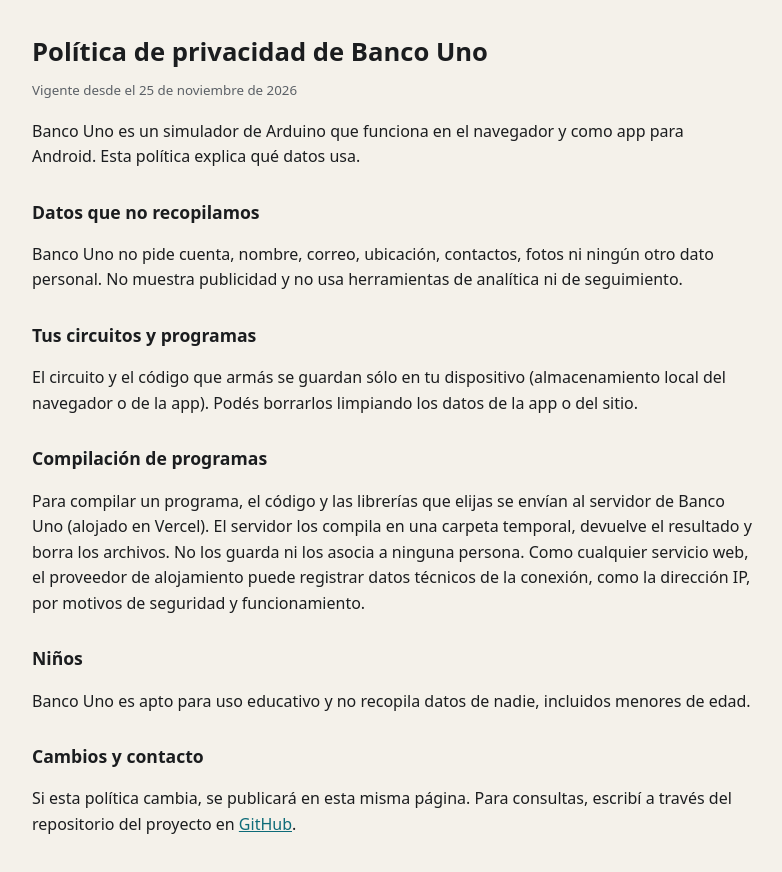
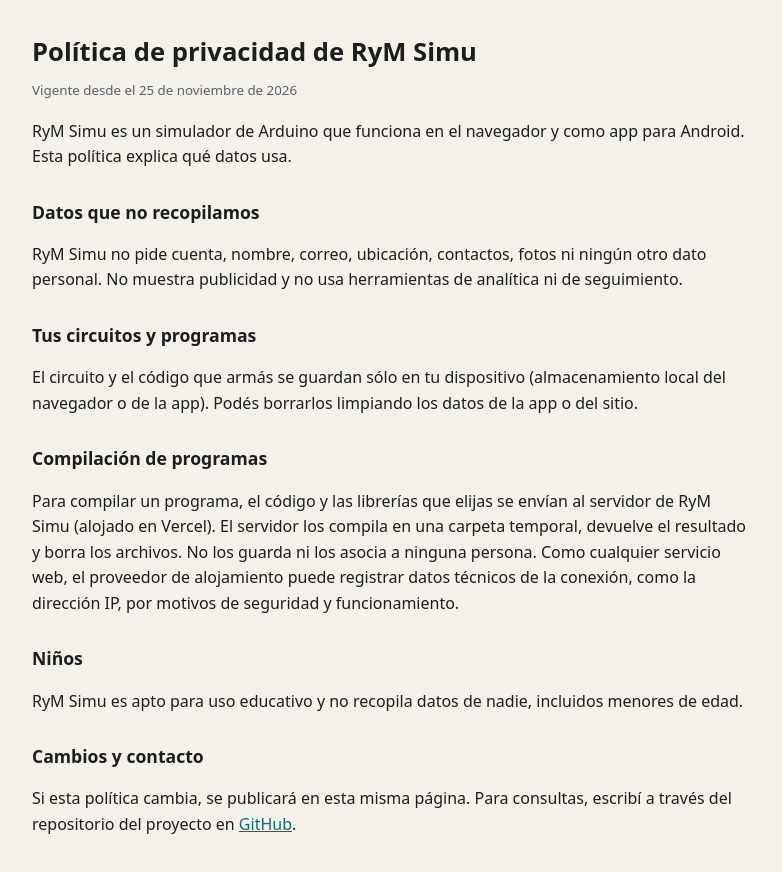
Before and after one commit to leonardo1lyc-sudo/RyM-Simulador-Arduino, a website: page web/privacidad.html in a window 1280 px wide. Shown: the whole page, without its empty margins (248-1030 px from the left). Drawn offline with Linux system fonts and the light colour scheme.

Commit message:
App Android: nombre RyM Simu y paquete com.rym.simu
Co-Authored-By: Claude Opus 5.5 <noreply@anthropic.com>
Claude-Session: https://claude.ai/code/session_015ipvkUgqLx8SWaGzwFChH6

```diff
--- a/web/privacidad.html
+++ b/web/privacidad.html
@@ -3,7 +3,7 @@
 <head>
 <meta charset="utf-8">
 <meta name="viewport" content="width=device-width, initial-scale=1">
-<title>Política de privacidad · Banco Uno</title>
+<title>Política de privacidad · RyM Simu</title>
 <link rel="icon" href="favicon.svg" type="image/svg+xml">
 <style>
 :root{--bg:#f4f1ea;--ink:#1b1d1f;--muted:#5b6066;--acc:#0d6b78}
@@ -16,22 +16,22 @@ small{color:var(--muted)}a{color:var(--acc)}
 </head>
 <body>
 <main>
-<h1>Política de privacidad de Banco Uno</h1>
+<h1>Política de privacidad de RyM Simu</h1>
 <small>Vigente desde el 25 de noviembre de 2026</small>
 
-<p>Banco Uno es un simulador de Arduino que funciona en el navegador y como app para Android. Esta política explica qué datos usa.</p>
+<p>RyM Simu es un simulador de Arduino que funciona en el navegador y como app para Android. Esta política explica qué datos usa.</p>
 
 <h2>Datos que no recopilamos</h2>
-<p>Banco Uno no pide cuenta, nombre, correo, ubicación, contactos, fotos ni ningún otro dato personal. No muestra publicidad y no usa herramientas de analítica ni de seguimiento.</p>
+<p>RyM Simu no pide cuenta, nombre, correo, ubicación, contactos, fotos ni ningún otro dato personal. No muestra publicidad y no usa herramientas de analítica ni de seguimiento.</p>
 
 <h2>Tus circuitos y programas</h2>
 <p>El circuito y el código que armás se guardan sólo en tu dispositivo (almacenamiento local del navegador o de la app). Podés borrarlos limpiando los datos de la app o del sitio.</p>
 
 <h2>Compilación de programas</h2>
-<p>Para compilar un programa, el código y las librerías que elijas se envían al servidor de Banco Uno (alojado en Vercel). El servidor los compila en una carpeta temporal, devuelve el resultado y borra los archivos. No los guarda ni los asocia a ninguna persona. Como cualquier servicio web, el proveedor de alojamiento puede registrar datos técnicos de la conexión, como la dirección IP, por motivos de seguridad y funcionamiento.</p>
+<p>Para compilar un programa, el código y las librerías que elijas se envían al servidor de RyM Simu (alojado en Vercel). El servidor los compila en una carpeta temporal, devuelve el resultado y borra los archivos. No los guarda ni los asocia a ninguna persona. Como cualquier servicio web, el proveedor de alojamiento puede registrar datos técnicos de la conexión, como la dirección IP, por motivos de seguridad y funcionamiento.</p>
 
 <h2>Niños</h2>
-<p>Banco Uno es apto para uso educativo y no recopila datos de nadie, incluidos menores de edad.</p>
+<p>RyM Simu es apto para uso educativo y no recopila datos de nadie, incluidos menores de edad.</p>
 
 <h2>Cambios y contacto</h2>
 <p>Si esta política cambia, se publicará en esta misma página. Para consultas, escribí a través del repositorio del proyecto en <a href="https://github.com/leonardo1lyc-sudo/rym-simulador-arduino/issues">GitHub</a>.</p>
```
Also changed, not shown: .github/workflows/android.yml, web/.well-known/assetlinks.json, web/manifest.webmanifest, 6 other files.
